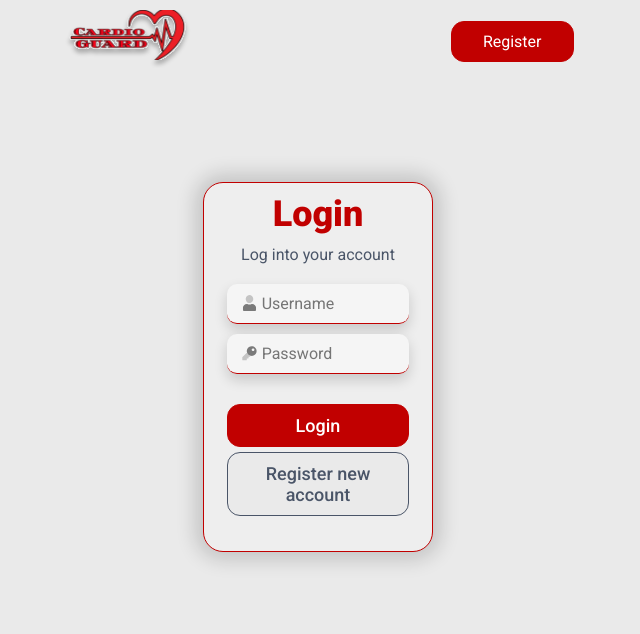
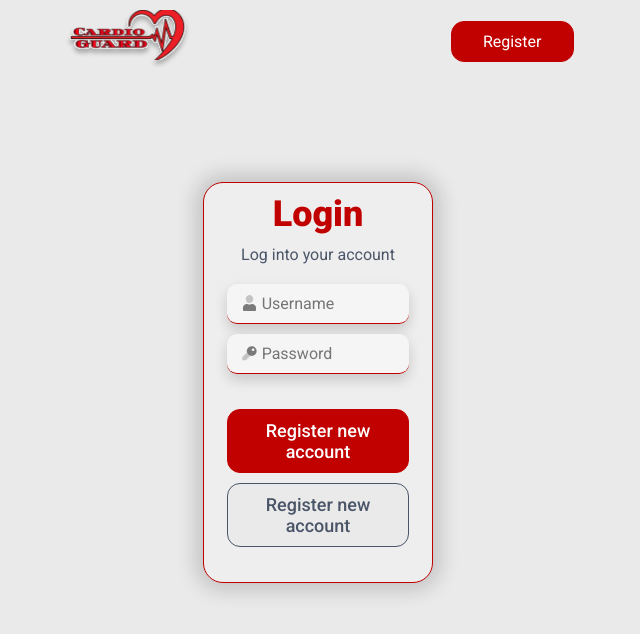
Before and after one commit to CornelOlaru/CardioGuardWeb, a React (Vite) app: page / in a window 1280 px wide. Shown: the top 634 px of the page, without its empty margins (322-962 px from the left). Built offline with nearby package versions, Linux system fonts and the light colour scheme.

Commit message:
login error

```diff
--- a/src/routes/Login.jsx
+++ b/src/routes/Login.jsx
@@ -10,7 +10,7 @@ export default function Login() {
         <div className="login-sub-container">
         <h2 className="login-title">Login</h2>
         <p className="login-sub-title">Log into your account</p>
-        <form className="login-form" action="/doctor-dashboard" method="GET">
+        <form className="login-form">
 
           <div className="name-cont">
           <img src={userIco} alt="Username Icon" />
@@ -22,7 +22,8 @@ export default function Login() {
           </div>
           <div className="login-btn-container">
 
-          <input className="login-btn" type="submit" value="Login"/>
+          <Link to="/doctor-dashboard" className="red-btn">Register new account</Link>
+
 
 
 
```
